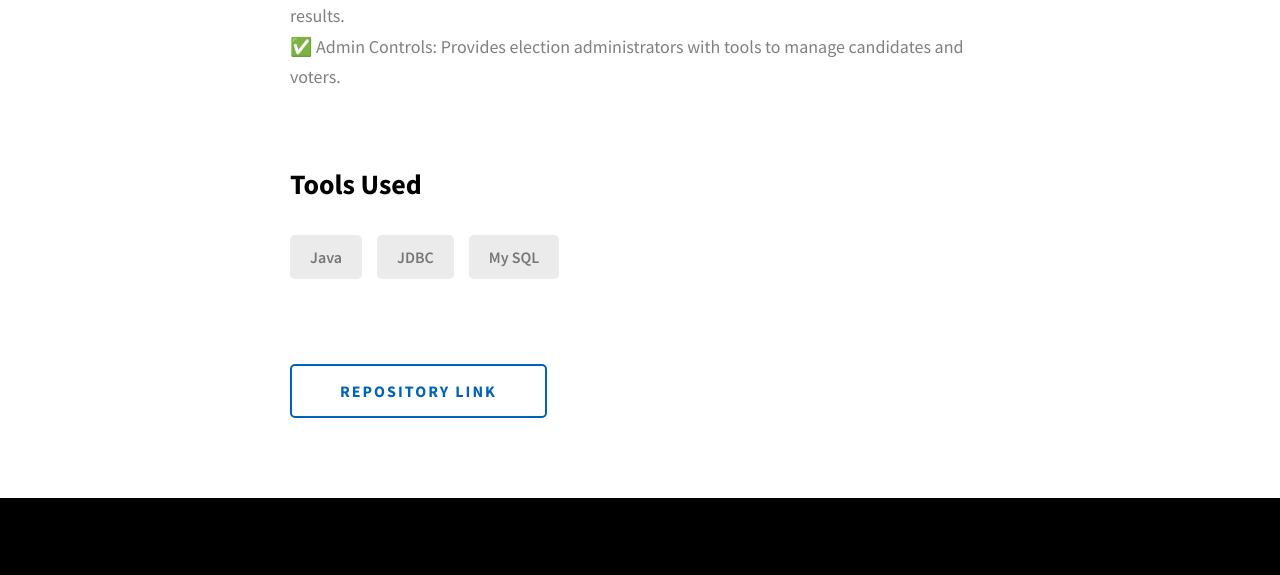
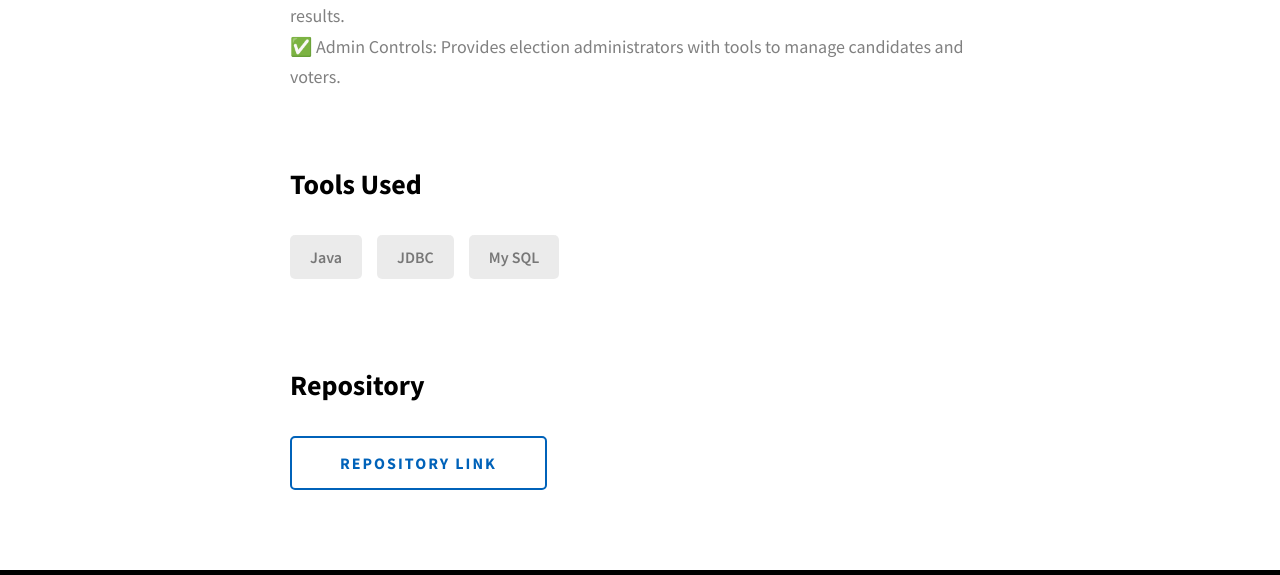
Before and after one commit to Kavin7094/my-portfolio, a website: page project-3.html in a window 1280 px wide. Shown: the part 1813-2388 px from the top of the page. Drawn offline with Linux system fonts and the light colour scheme.

Commit message:
Update project-3.html

```diff
--- a/project-3.html
+++ b/project-3.html
@@ -122,6 +122,7 @@ Java-based voting system</title>
             </div>
           </div>
           <div class="project-details__links">
+            <h3 class="project-details__content-title">Repository</h3>
             <a href="https://github.com/Kavin7094/Voting-system-"
               class="btn btn--med btn--theme-inv project-details__links-btn" target="_blank">Repository Link</a>
           </div>
```
